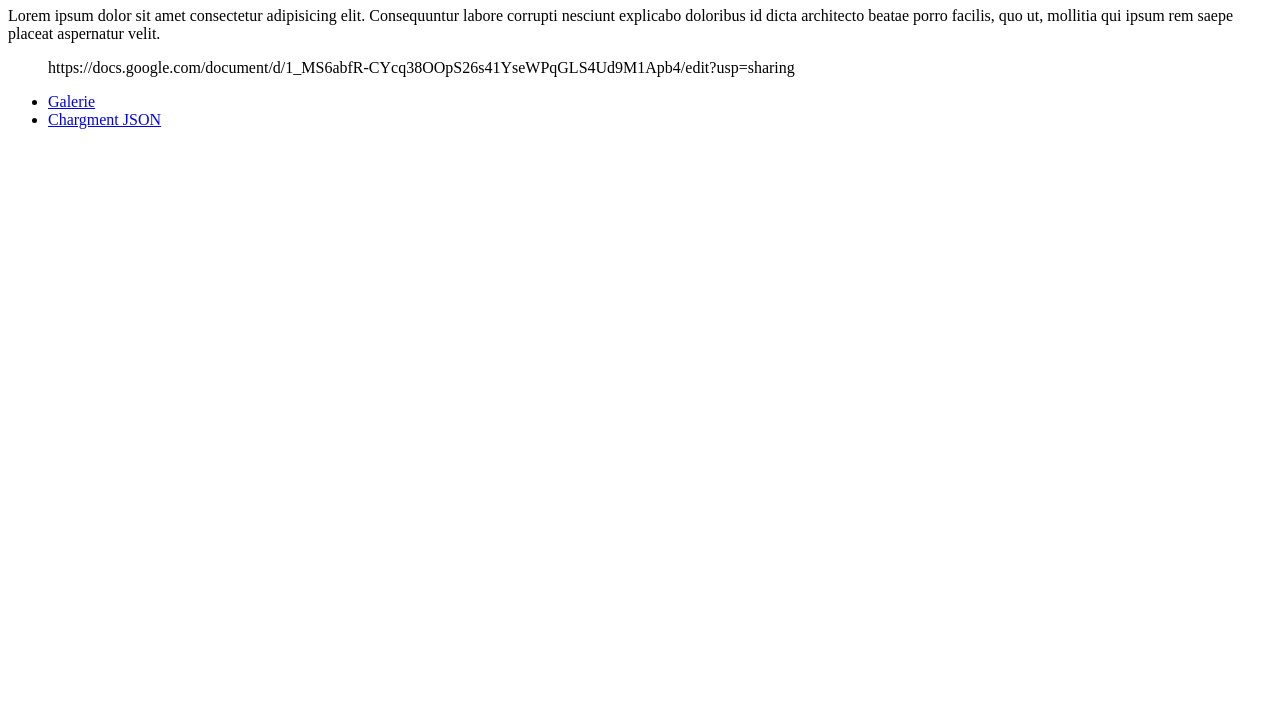
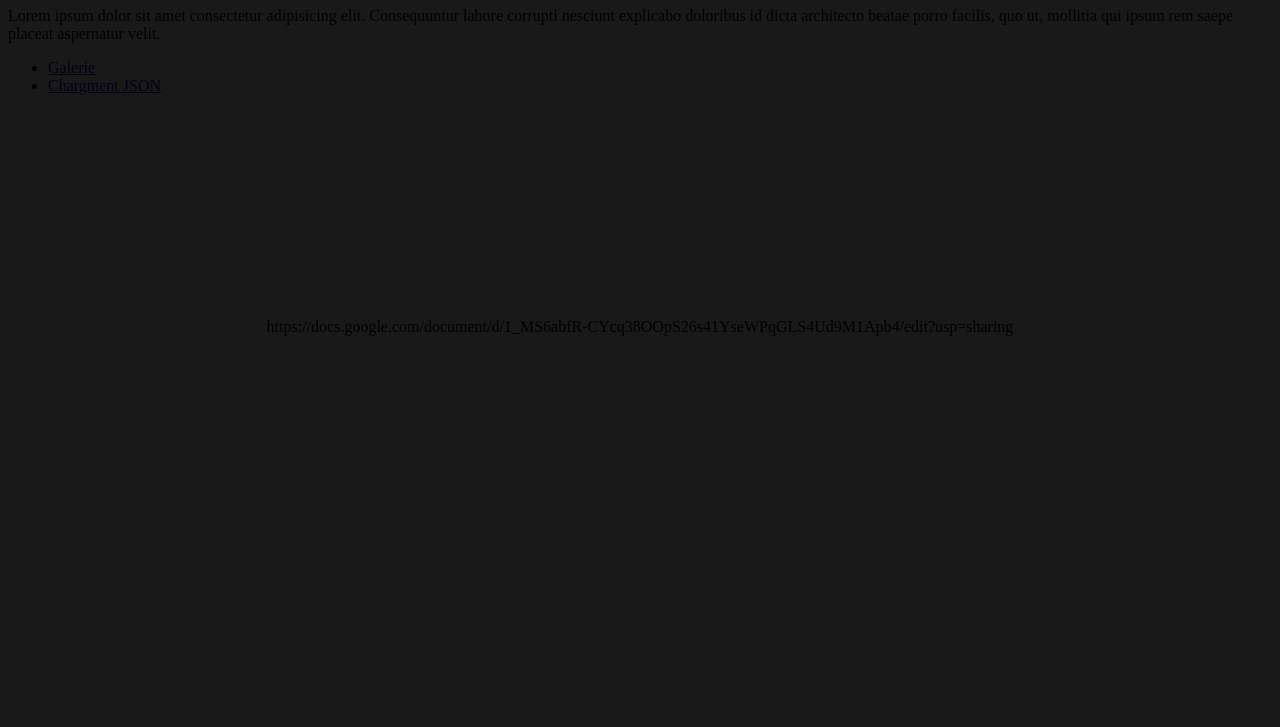
Before and after one commit to MMI-SAE-105/r113-tp5-galerie-et-json-b1-kilian-breuil, a plain HTML site: page index.html in a window 1280 px wide. Shown: the part 73-800 px from the top of the page. Drawn offline with Linux system fonts and the light colour scheme.

Commit message:
fin du CSS

```diff
--- a/index.html
+++ b/index.html
@@ -10,47 +10,47 @@
 "X" #000 #fff #fff 2px solid 0 0 0 0 0 100% 100% 100% 1rem 1rem 1rem 2px
 solid #fff 2rem 2rem 2rem 50% absolute auto background-color background-color
 block border border border-radius bottom center center color content cursor
-display display fixed font-family grid height height height left line-height
+display display fixed grid height height left line-height
 margin max-width padding place-content pointer position position
-rgba(0,0,0,0.9) right right sans-serif text-align top top width width
+rgba(0,0,0,0.9) right right top top width width
 }
 .overlay {
-    /* Sit on top of the page content */
-    /* Full width (cover the whole page) */
-    /* Full height (cover the whole page) */
-    /* Stay at the top */
-    /* Stay at the left */
-    /* Stay at the right */
-    /* Stay at the bottom */
-    /* Black background with opacity */
-    /* Add a pointer on hover */
-    /* Use a grid for easy centering */
-    /* Center vertically and horizontally */
+  position: fixed;  /* Sit on top of the page content */
+  width: 100% ; /* Full width (cover the whole page) */
+  height: 100% ; /* Full height (cover the whole page) */
+  top: absolute;  /* Stay at the top */
+  left: 0;  /* Stay at the left */
+  right: 0;  /* Stay at the right */
+  bottom: 0;  /* Stay at the bottom */
+  background-color: rgba(0,0,0,0.9);  /* Black background with opacity */
+  cursor: pointer;  /* Add a pointer on hover */
+  display: grid;  /* Use a grid for easy centering */
+  place-content: center;  /* Center vertically and horizontally */
 }
 .overlay::after {
-    /* Add content : "X" */
-    /* White text color */
-    /* Black background color */
-    /* Font family "sans-serif" */
-    /* Centered text */
-    /* Line height ( idem height ) */
-    /* Display as a block */
-    /* Position absolute */
-    /* 1rem from the top */
-    /* 1rem from the right */
-    /* 2rem width */
-    /* 2rem height */
-    /* White border of 2px */
-    /* Rounded border */
+  place-content: "X";  /* Add content : "X" */
+  color: white;  /* White text color */
+  background-color: black;  /* Black background color */
+  font-family: sans-serif;  /* Font family "sans-serif" */
+  text-align: center;  /* Centered text */
+  line-height: 2rem;  /* Line height ( idem height ) */
+  display: block;  /* Display as a block */
+  position: absolute;  /* Position absolute */
+  top: 1rem;  /* 1rem from the top */
+  right: 1rem;  /* 1rem from the right */
+  width: 2rem;  /* 2rem width */
+  height: 2rem;  /* 2rem height */
+  border: white;  /* White border of 2px */
+  border-radius: 100%;  /* Rounded border */
 }
 .overlay>figure {
-    /* No margin */
-    /* 1rem padding */
-    /* White border of 2px */
+   margin: 0; /* No margin */
+  padding: 1rem;  /* 1rem padding */
+  border: white;  /* White border of 2px */
 }
 .overlay>figure>img {
-    /* Max width 100% for responsive image */
-    /* Height auto for keeping the ratio */
+  max-width: 100%;/* Max width 100% for responsive image */
+  height: auto;  /* Height auto for keeping the ratio */
 }
   </style>
 </head>
```
